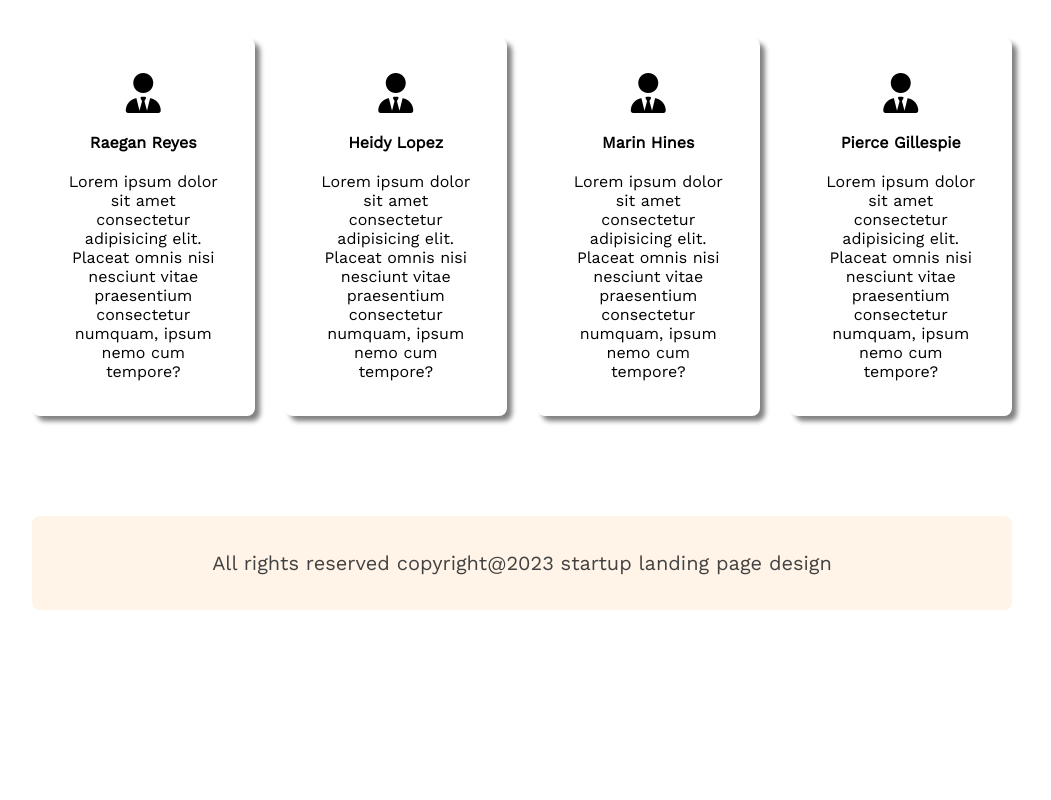
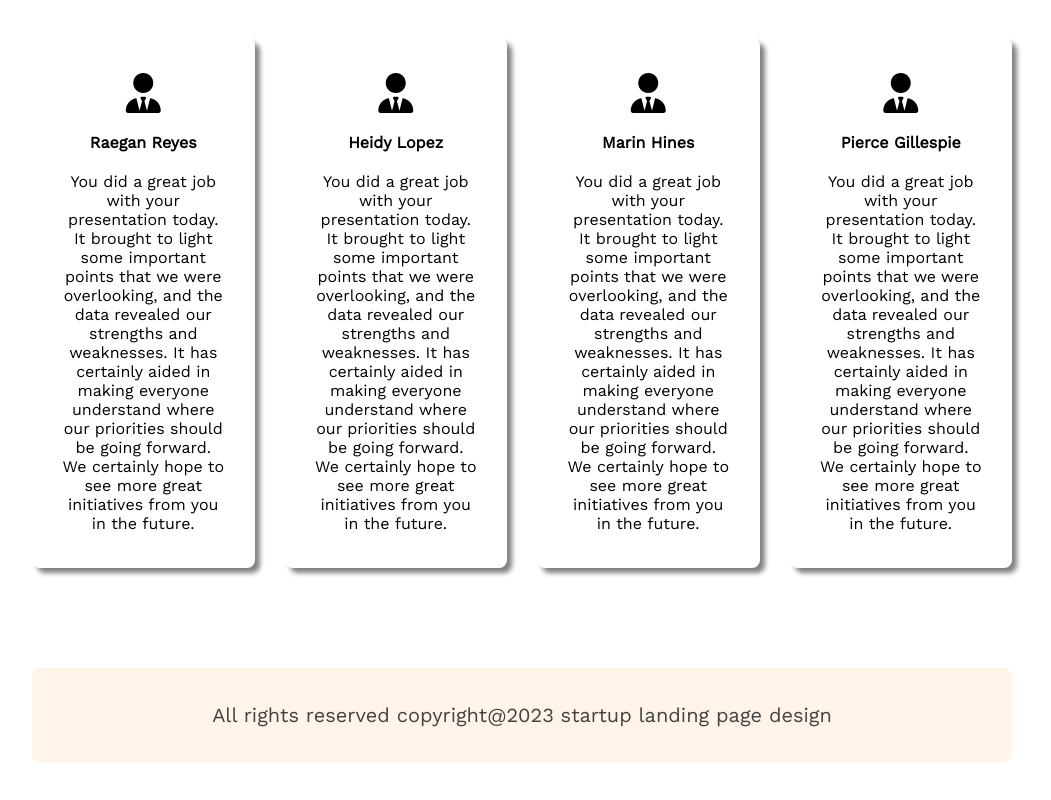
Before and after one commit to Mohammadashif007/g3-architects, a plain HTML site: page index.html in a window 1280 px wide. Shown: the part 3308-4108 px from the top of the page, without its empty margins (118-1169 px from the left). Before the commit the page ends 3968 px from the top, so only its background shows below. Drawn offline with nearby package versions, Linux system fonts and the light colour scheme.

Commit message:
edit done

```diff
--- a/index.html
+++ b/index.html
@@ -147,26 +147,22 @@
                 <div class="client">
                     <i class="fa-solid fa-user-tie fa-face"></i>
                     <h4 class="client-name">Raegan Reyes</h4>
-                    <p>Lorem ipsum dolor sit amet consectetur adipisicing elit. Placeat omnis nisi nesciunt vitae
-                        praesentium consectetur numquam, ipsum nemo cum tempore?</p>
+                    <p>You did a great job with your presentation today. It brought to light some important points that we were overlooking, and the data revealed our strengths and weaknesses. It has certainly aided in making everyone understand where our priorities should be going forward. We certainly hope to see more great initiatives from you in the future.</p>
                 </div>
                 <div class="client">
                     <i class="fa-solid fa-user-tie fa-face"></i>
                     <h4 class="client-name">Heidy Lopez</h4>
-                    <p>Lorem ipsum dolor sit amet consectetur adipisicing elit. Placeat omnis nisi nesciunt vitae
-                        praesentium consectetur numquam, ipsum nemo cum tempore?</p>
+                    <p>You did a great job with your presentation today. It brought to light some important points that we were overlooking, and the data revealed our strengths and weaknesses. It has certainly aided in making everyone understand where our priorities should be going forward. We certainly hope to see more great initiatives from you in the future.</p>
                 </div>
                 <div class="client">
                     <i class="fa-solid fa-user-tie fa-face"></i>
                     <h4 class="client-name">Marin Hines</h4>
-                    <p>Lorem ipsum dolor sit amet consectetur adipisicing elit. Placeat omnis nisi nesciunt vitae
-                        praesentium consectetur numquam, ipsum nemo cum tempore?</p>
+                    <p>You did a great job with your presentation today. It brought to light some important points that we were overlooking, and the data revealed our strengths and weaknesses. It has certainly aided in making everyone understand where our priorities should be going forward. We certainly hope to see more great initiatives from you in the future.</p>
                 </div>
                 <div class="client">
                     <i class="fa-solid fa-user-tie fa-face"></i>
                     <h4 class="client-name">Pierce Gillespie</h4>
-                    <p>Lorem ipsum dolor sit amet consectetur adipisicing elit. Placeat omnis nisi nesciunt vitae
-                        praesentium consectetur numquam, ipsum nemo cum tempore?</p>
+                    <p>You did a great job with your presentation today. It brought to light some important points that we were overlooking, and the data revealed our strengths and weaknesses. It has certainly aided in making everyone understand where our priorities should be going forward. We certainly hope to see more great initiatives from you in the future.</p>
                 </div>
             </div>
         </section>
```
